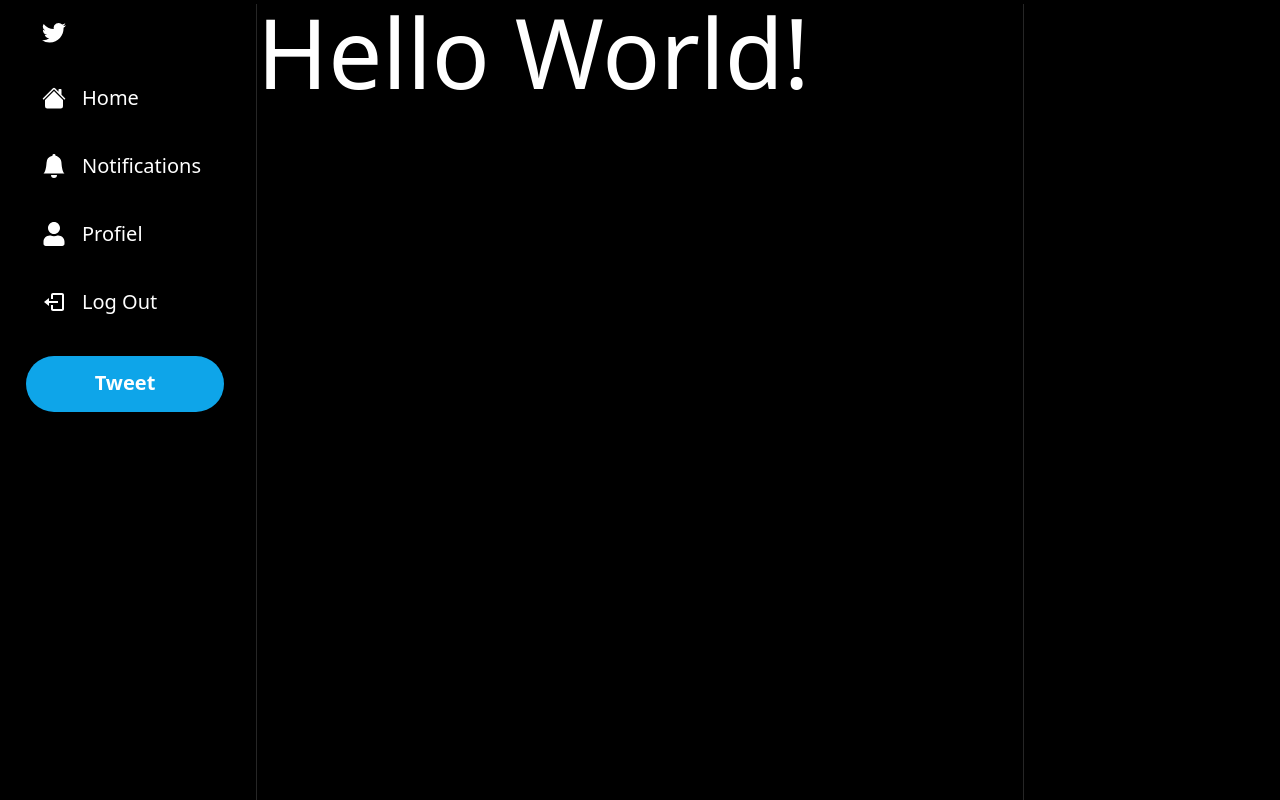
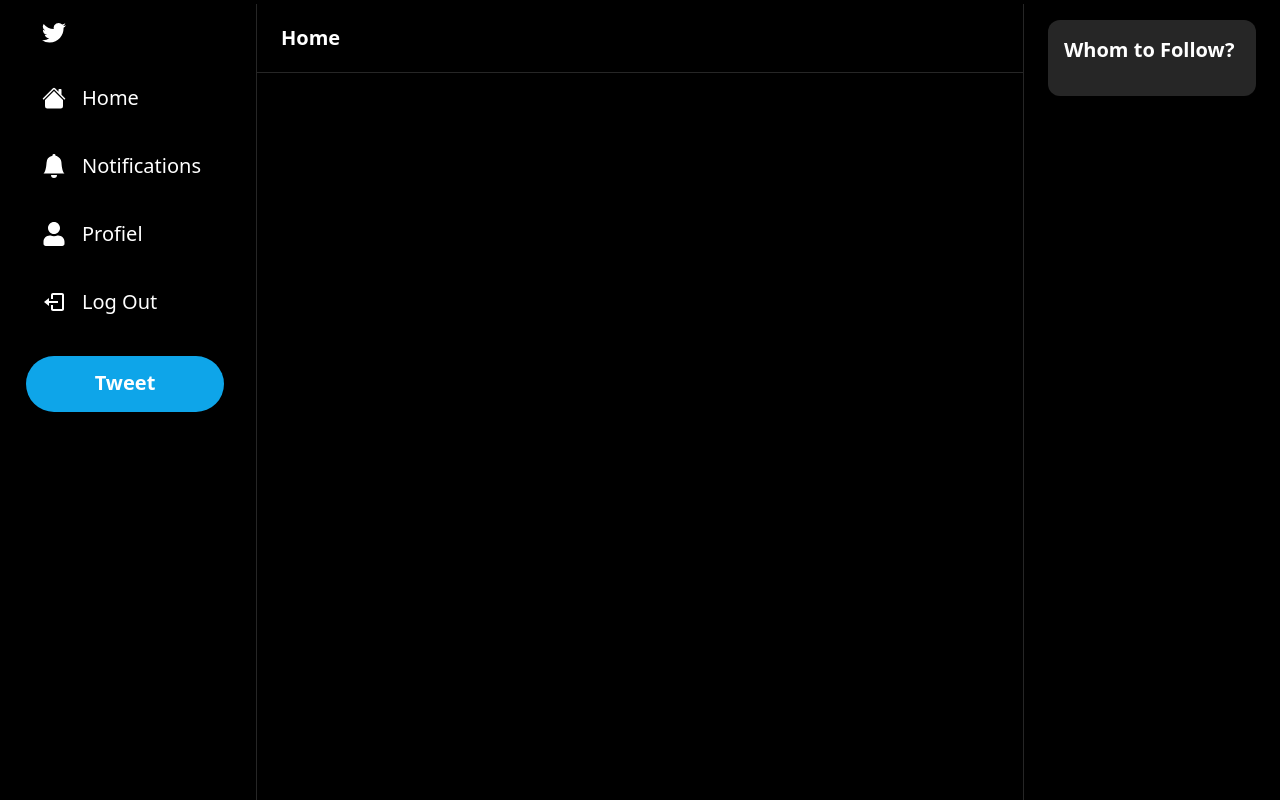
Before and after one commit to nayak-nirmalya/twitter-clone, a Next.js app: page / in a window 1280 px wide. Built offline with nearby package versions, Linux system fonts and the light colour scheme.

Commit message:
added left and header comp

```diff
--- /dev/null
+++ b/src/components/Header.tsx
@@ -0,0 +1,38 @@
+import { useRouter } from "next/router";
+import { BiArrowBack } from "react-icons/bi";
+import React, { useCallback } from "react";
+
+interface HeaderProps {
+  label: string;
+  showBackArrow?: boolean;
+}
+
+const Header: React.FC<HeaderProps> = ({ label, showBackArrow }) => {
+  const router = useRouter();
+
+  const handleBack = useCallback(() => {
+    router.back();
+  }, [router]);
+
+  return (
+    <div className="border-b-[1px] border-neutral-800 p-5">
+      <div className="flex flex-row items-center gap-2">
+        {showBackArrow && (
+          <BiArrowBack
+            onClick={handleBack}
+            color="white"
+            size={20}
+            className="
+                    cursor-pointer
+                    transition
+                    hover:opacity-70
+                "
+          />
+        )}
+        <h1 className="ml-1 text-xl font-semibold text-white"> {label}</h1>
+      </div>
+    </div>
+  );
+};
+
+export default Header;
--- a/src/components/Layout.tsx
+++ b/src/components/Layout.tsx
@@ -1,4 +1,5 @@
 import React from "react";
+import FollowBar from "./Layout/FollowBar";
 import Sidebar from "./Layout/Sidebar";
 
 interface LayoutProps {
@@ -22,6 +23,7 @@
           >
             {children}
           </div>
+          <FollowBar />
         </div>
       </div>
     </div>
--- /dev/null
+++ b/src/components/Layout/FollowBar.tsx
@@ -0,0 +1,17 @@
+import React from "react";
+
+const FollowBar = () => {
+  return (
+    <div className="hidden px-6 py-4 lg:block">
+      <div className="rounded-xl bg-neutral-800 p-4">
+        <h2 className="text-xl font-semibold text-white">Whom to Follow?</h2>
+        <div className="mt-4 flex flex-col gap-6">
+          {/* TODO: User List */}
+          {/* <div></div> */}
+        </div>
+      </div>
+    </div>
+  );
+};
+
+export default FollowBar;
--- a/src/pages/index.tsx
+++ b/src/pages/index.tsx
@@ -1,3 +1,4 @@
+import Header from "@/components/Header";
 import Head from "next/head";
 
 export default function Home() {
@@ -10,7 +11,7 @@
         <link rel="icon" href="/twitter_icon.ico" />
       </Head>
       <main>
-        <div className="text-8xl text-white">Hello World!</div>
+        <Header label="Home" />
       </main>
     </>
   );
```
